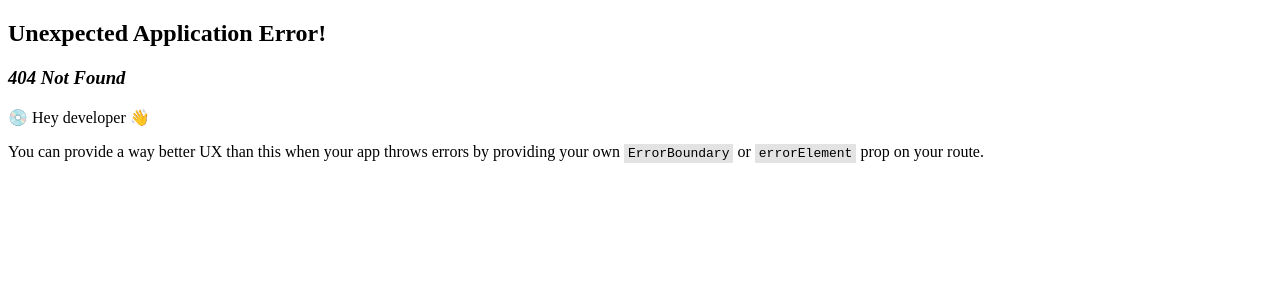
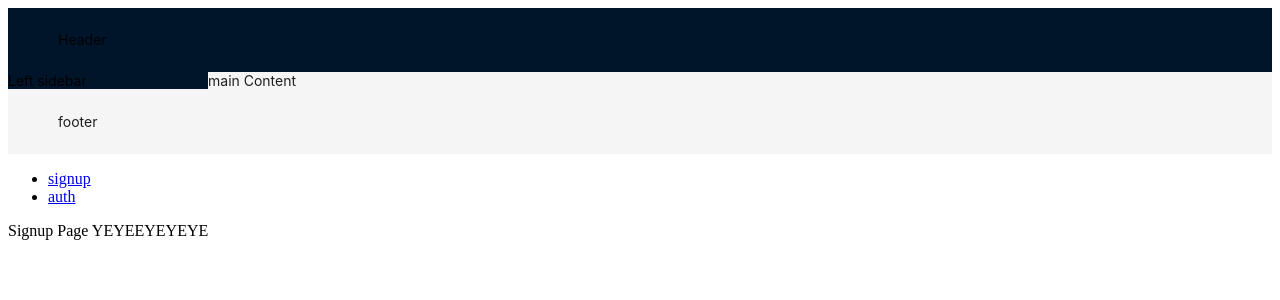
Before and after one commit to DavitMatevosyan/LearnMS.Frontend, a React (Vite) app in the folder LearnMS.FrontEnd/: page /welcome in a window 1280 px wide. Before the commit this address had no page. Shown: the top 300 px of the page. Built offline with nearby package versions, Linux system fonts and the light colour scheme.

Commit message:
updated code

```diff
--- a/LearnMS.FrontEnd/package.json
+++ b/LearnMS.FrontEnd/package.json
@@ -10,6 +10,7 @@
     "preview": "vite preview"
   },
   "dependencies": {
+    "antd": "^5.11.5",
     "react": "^18.2.0",
     "react-dom": "^18.2.0",
     "react-router-dom": "^6.18.0"
@@ -17,8 +18,8 @@
   "devDependencies": {
     "@types/react": "^18.2.15",
     "@types/react-dom": "^18.2.7",
-    "@typescript-eslint/eslint-plugin": "^6.11.0",
-    "@typescript-eslint/parser": "^6.11.0",
+    "@typescript-eslint/eslint-plugin": "^6.12.0",
+    "@typescript-eslint/parser": "^6.12.0",
     "@vitejs/plugin-react-swc": "^3.3.2",
     "eslint": "^8.53.0",
     "eslint-config-standard-with-typescript": "^39.1.1",
--- a/LearnMS.FrontEnd/src/App.tsx
+++ b/LearnMS.FrontEnd/src/App.tsx
@@ -1,26 +1,40 @@
-import { Route, RouterProvider, createBrowserRouter, createRoutesFromElements } from "react-router-dom"
+import { Link, Route, Routes} from "react-router-dom"
 import Landing from "./routes/Landing/Landing";
 import SignUp from "./routes/Auth/SignUp/SignUp";
-import Login from "./routes/Auth/Login/Login";
 import Auth from "./routes/Auth/Auth";
-import Home from "./routes/Landing/Home";
+import MainPage from "./routes/Main/MainPage";
+import { Layout } from "antd";
+import { Content, Footer, Header } from "antd/es/layout/layout";
+import Sider from "antd/es/layout/Sider";
 
-const router = createBrowserRouter(
-	createRoutesFromElements(
-		<Route path="/" element={<Landing />}>
-			<Route index element={<Home />} />
-			<Route path="Auth" element={<Auth />} >
-				<Route path="Signup" element={<SignUp />} />
-				<Route path="Login" element={<Login />} />
-			</Route>
-		</Route>
-	)
-)
 
-function App({routes}) {
+function App() {
 	return (
 		<>
-			<RouterProvider router={router}/>
+			<Layout>
+				<Header>Header</Header>
+				<Layout>
+					<Sider>Left sidebar</Sider>
+					<Content>main Content</Content>
+				</Layout>
+				<Footer>footer</Footer>
+			</Layout>
+
+		<nav>
+			<ul>
+				<li><Link to="/signup">signup</Link></li>
+				<li><Link to="/auth">auth</Link></li>
+			</ul>
+		</nav>
+		<Routes>
+			<Route path="/" element={<Landing />}/>
+			<Route path="/welcome" element={<SignUp />}>
+				<Route path="auth" element={<Auth />}/>
+			</Route>
+			<Route path="/my" element={<MainPage />} />
+
+			<Route path="*" element={<p>not found</p>} />
+		</Routes>
 		</>
 	);
 }
--- a/LearnMS.FrontEnd/src/main.tsx
+++ b/LearnMS.FrontEnd/src/main.tsx
@@ -1,10 +1,13 @@
 import React from 'react'
 import ReactDOM from 'react-dom/client'
-import App from './App.tsx'
-import './index.css'
+import App from "./App.tsx"
+import "./index.css"
+import { BrowserRouter } from 'react-router-dom'
 
-ReactDOM.createRoot(document.getElementById('root')!).render(
-  <React.StrictMode>
-    <App />
-  </React.StrictMode>,
+ReactDOM.createRoot(document.getElementById("root")!).render(
+<React.StrictMode>
+	<BrowserRouter>
+		<App />
+	</BrowserRouter>
+</React.StrictMode>
 )
--- a/LearnMS.FrontEnd/src/routes/Auth/Auth.tsx
+++ b/LearnMS.FrontEnd/src/routes/Auth/Auth.tsx
@@ -1,6 +1,13 @@
+import { Link } from "react-router-dom";
+
 const Auth = () => {
     return (
+        <>
         <div>Auth Page YEYEEYEYEYE</div>
+       <Link to="/signup/1" >sign 1</Link>
+       <Link to='/signup/2' >sign 2</Link>
+
+        </>
     )
 }
 
--- a/LearnMS.FrontEnd/src/routes/Auth/SignUp/SignUp.tsx
+++ b/LearnMS.FrontEnd/src/routes/Auth/SignUp/SignUp.tsx
@@ -1,6 +1,19 @@
+import { useEffect, useState } from "react";
+import { useParams } from "react-router-dom";
+
 const SignUp = () => {
+    const [count, setCount] = useState('asd');
+
+    useEffect(() => {
+        console.log(count);
+    }, [])
+
+    const {id} = useParams();
     return (
-        <div>Signup Page YEYEEYEYEYE</div>
+        <>
+            <div>Signup Page YEYEEYEYEYE {id}</div>
+        </>
+
     )
 }
 
--- a/LearnMS.FrontEnd/src/routes/Landing/Home.tsx
+++ /dev/null
@@ -1,7 +0,0 @@
-const Home = () => {
-    return (
-        <div>Home Page YEYEEYEYEYE</div>
-    )
-}
-
-export default Home;
--- /dev/null
+++ b/LearnMS.FrontEnd/src/routes/Main/MainPage.tsx
@@ -0,0 +1,7 @@
+const MainPage = () => {
+    return (
+        <div>Landing Page YEYEEYEYEYE</div>
+    )
+}
+
+export default MainPage;
--- a/LearnMS.FrontEnd/tsconfig.json
+++ b/LearnMS.FrontEnd/tsconfig.json
@@ -18,7 +18,7 @@
     "strict": true,
     "noUnusedLocals": true,
     "noUnusedParameters": true,
-    "noFallthroughCasesInSwitch": true
+    "noFallthroughCasesInSwitch": true,
   },
   "include": ["src"],
   "references": [{ "path": "./tsconfig.node.json" }]
```
Also changed, not shown: LearnMS.FrontEnd/.eslintrc.cjs, LearnMS.FrontEnd/.eslintrc.json, 1 other file (tests, documents, lock files or other folders).
